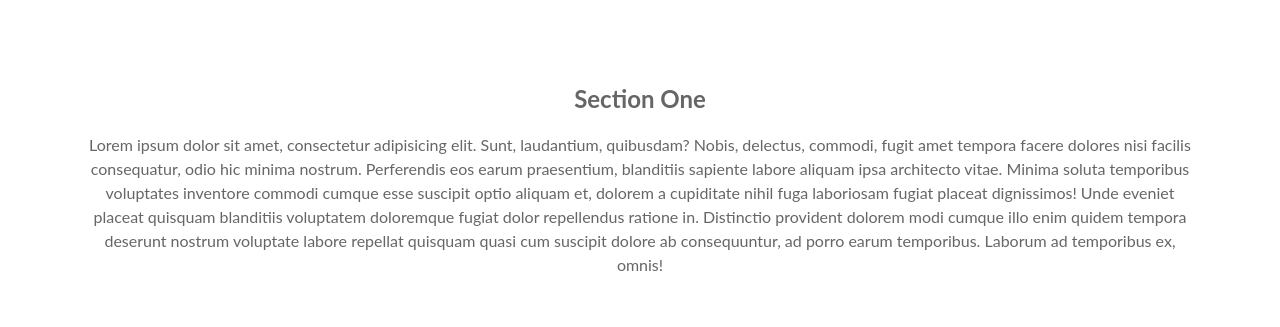
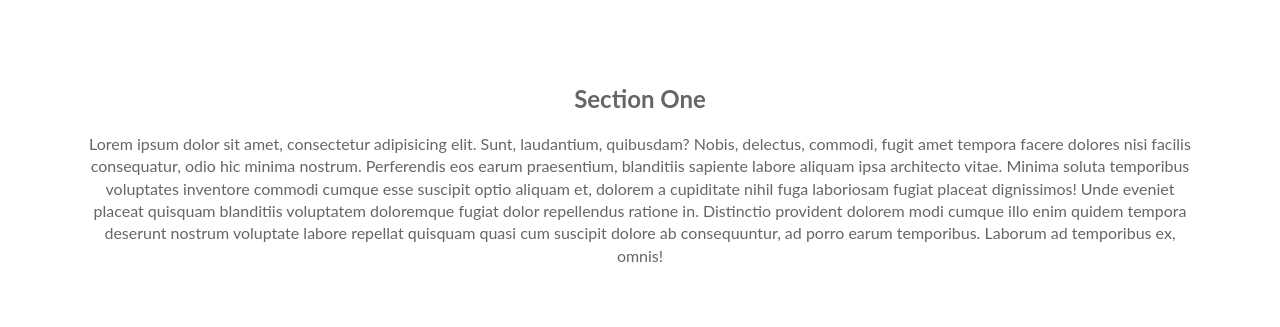
Before and after one commit to ThaisRubia/Parallax-Website, a plain HTML site: page index.html in a window 1280 px wide. Shown: the part 802-1129 px from the top of the page. Drawn offline with Linux system fonts and the light colour scheme.

Commit message:
last-detail

```diff
--- a/style.css
+++ b/style.css
@@ -39,7 +39,7 @@ section.module.parallax {
 
 }
 .oneParagraf {
-    line-height: 150%;
+    line-height: 140%;
 }
 .titulo {
     text-align: center;
```
